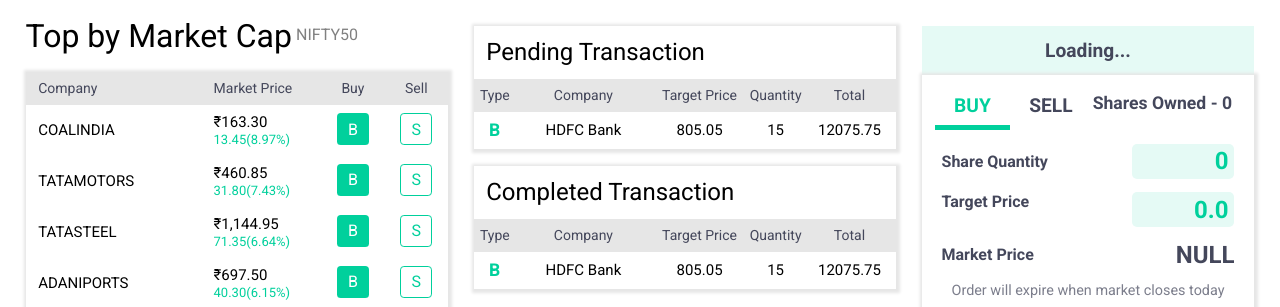
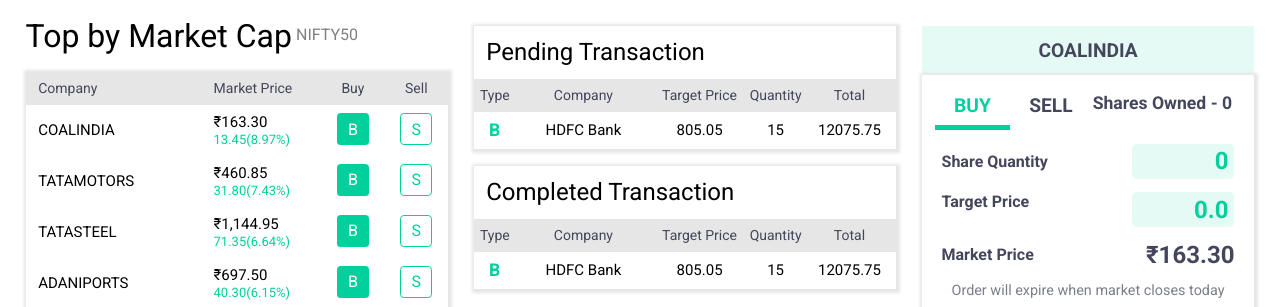
Before and after one commit to AdityaThakur278/Groww-Clone, a React (Create React App) app: page / in a window 1280 px wide. Shown: the top 307 px of the page. Built offline with nearby package versions, Linux system fonts and the light colour scheme.

Commit message:
BuySellForm Loading functionality completed

```diff
--- a/src/App.js
+++ b/src/App.js
@@ -8,8 +8,22 @@
 function App() {
 	const [data, setData] = useState([]);
 	const [loading, setLoading] = useState(true);
-  // const [pendingTransaction, setPendingTransaction] = useState([]);
+	const [pendingTransaction, setPendingTransaction] = useState([]);
 	// const [completeTransaction, setCompleteTransaction] = useState([]);
+	const [buySellCompany, setBuySellCompany] = useState("Loading...")
+	const [buyTab, setBuyTab] = useState(true);
+	const [marketPriceValue, setMarketPriceValue] = useState(null);
+	const [mapCompany, setMapCompany] = useState({});
+	const [shareQuantityValue, setShareQuantityValue] = useState(0);
+	const [targetPrice, setTargetPrice] = useState("0.0");
+
+	function mapCompanyToIndex(data) {
+		const mapObj = {};
+		data.forEach(function (obj, index) {
+			mapObj[obj.company] = index;
+		});
+		setMapCompany(mapObj);
+	}
 
 	useEffect(() => {
 		setLoading(true);
@@ -20,6 +34,11 @@
 
 			setLoading(false);
 			setData(res.data);
+			mapCompanyToIndex(res.data);
+
+			// Load 1st company in BuySellForm at first render
+			setBuySellCompany(prev => prev==="Loading..." ? res.data[0].company : prev);
+			setMarketPriceValue(prev => prev===null ? res.data[0].ltp : prev);
 		};
 
 		setInterval(() => {
@@ -28,11 +47,25 @@
 	}, []);
 
 	function buySelect(event) {
-    console.log(event.target.id);
+		let company = event.target.id;
+		company = company.substr(5);
+		setBuySellCompany(company);
+		setBuyTab(true);
+
+		const index = mapCompany[company];
+		const marketPrice = data[index].ltp;
+		setMarketPriceValue(marketPrice);
 	}
 
 	function sellSelect(event) {
-    console.log(event.target.id);
+		let company = event.target.id;
+		company = company.substr(6);
+		setBuySellCompany(company);
+		setBuyTab(false);
+
+		const index = mapCompany[company];
+		const marketPrice = data[index].ltp;
+		setMarketPriceValue(marketPrice);
 	}
 
 	return (
@@ -44,10 +77,22 @@
 					buySelect={buySelect}
 					sellSelect={sellSelect}
 				/>
-        <Transaction/>
+				<Transaction
+					pendingTransaction={pendingTransaction}
+					setPendingTransaction={setPendingTransaction}
+				/>
 				<div className="third-column">
-			<BuySellForm/>
-			<Assets/>
+					<BuySellForm
+						company={buySellCompany}
+						buyTab={buyTab}
+						setBuyTab={setBuyTab}
+						marketPriceValue={marketPriceValue}
+						shareQuantityValue={shareQuantityValue}
+						setShareQuantityValue={setShareQuantityValue}
+						targetPrice={targetPrice}
+						setTargetPrice={setTargetPrice}
+					/>
+					<Assets />
 				</div>
 			</div>
 		</div>
--- a/src/components/BuySellForm/BuySellForm.js
+++ b/src/components/BuySellForm/BuySellForm.js
@@ -6,26 +6,45 @@
 import BuySellTransaction from "./BuySellTransaction";
 import "./BuySellForm.css";
 
-function BuySellForm() {
+function BuySellForm(props) {
+    const buyTab = props.buyTab ? "selected" : "";
+    const sellTab = props.buyTab ? "" : "selected";
+
+    function buyTabSelect() {
+        props.setBuyTab(true);
+    }
+
+    function sellTabSelect() {
+        props.setBuyTab(false);
+    }
+
     return (
         <div className="buy-sell-form">
-            <div className="company-name">Loading...</div>
+            <div className="company-name">{props.company}</div>
 
             <div className="buy-sell-sub-container">
                 <div className="buy-sell-tab">
                     {/* Add onClick events */}
-                    <p className="buy-sell-tab-item selected">BUY</p>
-                    <p className="buy-sell-tab-item">SELL</p>
+                    <p className={"buy-sell-tab-item " + buyTab} onClick={buyTabSelect}>BUY</p>
+                    <p className={"buy-sell-tab-item " + sellTab} onClick={sellTabSelect}>SELL</p>
                     <p className="units-owned">Shares Owned - 0</p>
                 </div>
 
-                <BuySellQuantity/>
-                <BuySellTargetPrice/>
-                <BuySellPrice/>
+                <BuySellQuantity
+                    shareQuantityValue={props.shareQuantityValue}
+                    setShareQuantityValue={props.setShareQuantityValue}
+                />
+                <BuySellTargetPrice
+                    targetPrice={props.targetPrice}
+                    setTargetPrice={props.setTargetPrice}
+                />
+                <BuySellPrice marketPriceValue={props.marketPriceValue} />
 
-                <p className="buy-sell-info">Order will expire when market closes today</p>
+                <p className="buy-sell-info">
+                    Order will expire when market closes today
+                </p>
 
-                <BuySellTransaction/>
+                <BuySellTransaction buyTab={props.buyTab} />
             </div>
         </div>
     );
--- a/src/components/BuySellForm/BuySellPrice.js
+++ b/src/components/BuySellForm/BuySellPrice.js
@@ -2,11 +2,11 @@
 
 import "./BuySellPrice.css"
 
-function BuySellPrice() {
+function BuySellPrice(props) {
     return (
         <div className="buy-sell-price">
             <p className="buy-sell-price-text">Market Price</p>
-            <p className="buy-sell-market-price">NULL</p>
+            <p className="buy-sell-market-price">{props.marketPriceValue ? "₹" + props.marketPriceValue : "NULL"}</p>
         </div>
     );
 }
--- a/src/components/BuySellForm/BuySellQuantity.js
+++ b/src/components/BuySellForm/BuySellQuantity.js
@@ -2,11 +2,23 @@
 
 import "./BuySellQuantity.css"
 
-function BuySellQuantity() {
+function BuySellQuantity(props) {
+
+    function handleShareQuantityChange(event) {
+        const value = event.target.value;
+        props.setShareQuantityValue(value);
+    }
+
     return (
         <div className="buy-sell-quantity">
-            <label className="quantity-label" for="shareQuantity">Share Quantity</label>
-			<input className="quantity-input" type="text" name="shareQuantity" value="0" />
+            <label className="quantity-label" htmlFor="shareQuantity">Share Quantity</label>
+			<input
+                className="quantity-input"
+                type="text"
+                name="shareQuantity"
+                value={props.shareQuantityValue}
+                onChange={handleShareQuantityChange}
+            />
         </div>
     );
 }
--- a/src/components/BuySellForm/BuySellTargetPrice.js
+++ b/src/components/BuySellForm/BuySellTargetPrice.js
@@ -2,11 +2,23 @@
 
 import "./BuySellTargetPrice.css"
 
-function BuySellTargetPrice() {
+function BuySellTargetPrice(props) {
+
+    function handleTargetPriceChange(event) {
+        const value = event.target.value;
+        props.setTargetPrice(value);
+    }
+
     return (
         <div className="buy-sell-target-price">
-            <label className="target-price-label" for="target-price">Target Price</label>
-            <input className="target-price-input" type="text" name="target-price" value="0.0" />
+            <label className="target-price-label" htmlFor="target-price">Target Price</label>
+            <input
+                className="target-price-input"
+                type="text"
+                name="target-price"
+                value={props.targetPrice}
+                onChange={handleTargetPriceChange}
+            />
         </div>
     );
 }
--- a/src/components/BuySellForm/BuySellTransaction.js
+++ b/src/components/BuySellForm/BuySellTransaction.js
@@ -2,9 +2,12 @@
 
 import "./BuySellTransaction.css"
 
-function BuySellTransaction() {
+function BuySellTransaction(props) {
+
+    const buttonStyle = props.buyTab ? "buy-style" : "sell-style";
+
     return (
-        <button className="buy-sell-button buy-style">BUY</button>
+        <button className={"buy-sell-button " + buttonStyle}>BUY</button>
     );
 }
 
```
Lines whose indentation alone changed are shown as unchanged.
